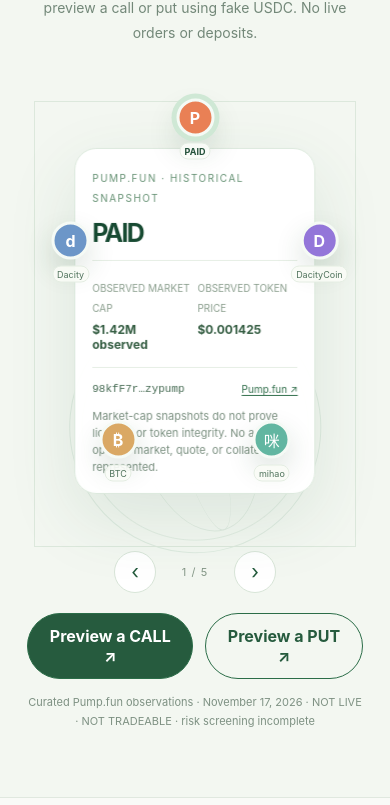
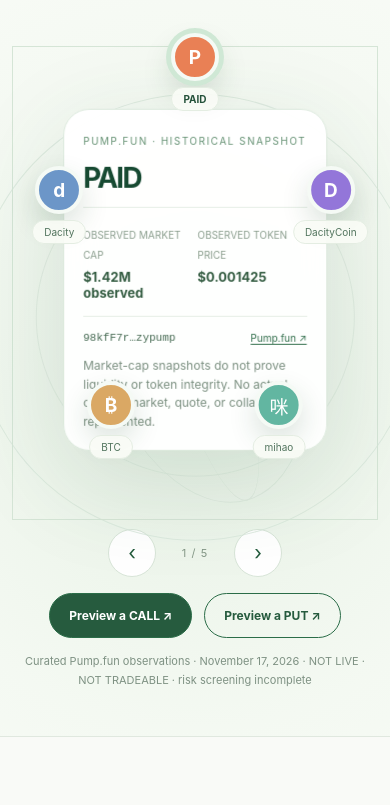
Before and after one commit to fableoptions/fableoptions, a website: page web/index.html in a window 390 px wide. Shown: the part 291-1096 px from the top of the page. Drawn offline with Linux system fonts and the light colour scheme.

Commit message:
Scale globe, token avatars, and center card for fullscreen main hero

```diff
--- a/web/orbit.css
+++ b/web/orbit.css
@@ -43,3 +43,44 @@
 @media(max-width:720px){.orbit-stage{height:435px}.orbit-frame{inset:7% 2% 0}.orbit-card{width:min(360px,62%);padding:20px}.orbit-card h3{font-size:30px}.orbit-token-symbol{width:44px;height:44px;font-size:18px}.orbit-token-name{font-size:10px}}
 @media(max-width:500px){.orbit-stage{height:480px}.orbit-card{top:53%;width:72%;padding:17px}.orbit-card h3{font-size:25px}.orbit-card-grid strong{font-size:12px}.orbit-card-grid{gap:5px}.orbit-token{min-width:55px}.orbit-token-symbol{width:38px;height:38px;font-size:16px}.orbit-token-name{font-size:9px;padding:2px 4px}.orbit-actions button{padding:12px 15px}}
 @media(prefers-reduced-motion:reduce){.orbit-token{transition:none}.orbit-card-switch{animation:none}}
+
+/* Homepage-first orbit: the interactive selector is the primary hero, not a background widget. */
+main > .orbit-section:first-child{padding:42px max(3vw,22px) 62px;min-height:calc(100svh - 78px);border-top:0;background:radial-gradient(circle at 50% 66%,#e8f2e6 0%,#f4f9f2 48%,#fafcf8 90%)}
+main > .orbit-section:first-child .orbit-intro{max-width:1050px;margin:0 auto 8px}
+main > .orbit-section:first-child .orbit-intro .kicker{font-size:11px;color:#558768}
+main > .orbit-section:first-child .orbit-intro h2{font-family:Inter,ui-sans-serif,-apple-system,BlinkMacSystemFont,"Segoe UI",sans-serif;font-size:clamp(48px,6vw,94px);line-height:1;letter-spacing:-.075em;font-weight:610;margin:18px 0 14px}
+main > .orbit-section:first-child .orbit-intro h2 em{font-family:Georgia,serif;color:#548b69;font-weight:400;letter-spacing:-.05em}
+main > .orbit-section:first-child .orbit-intro p{font-size:clamp(13px,1.15vw,16px);max-width:730px;line-height:1.5}
+main > .orbit-section:first-child .orbit-stage{width:100%;max-width:1280px;height:clamp(590px,62vw,760px)}
+main > .orbit-section:first-child .orbit-frame{inset:3% 7% 1%;border-color:#d5e5d6}
+main > .orbit-section:first-child .orbit-sphere{width:min(94%,940px);top:58%;opacity:.75;background:repeating-radial-gradient(ellipse at center,transparent 0,transparent 78px,#dbe8dc 79px,transparent 80px)}
+main > .orbit-section:first-child .orbit-card{width:min(480px,44%);top:51%;padding:34px 36px;border-radius:26px;box-shadow:0 30px 105px #275d3d24}
+main > .orbit-section:first-child .orbit-card h3{font-size:clamp(34px,3.5vw,55px)}
+main > .orbit-section:first-child .orbit-card-grid strong{font-size:19px}
+main > .orbit-section:first-child .orbit-card p{font-size:12px}
+main > .orbit-section:first-child .orbit-token-symbol{width:76px;height:76px;font-size:30px;border-width:4px}
+main > .orbit-section:first-child .orbit-token-name{font-size:13px;padding:5px 11px}
+main > .orbit-section:first-child .orbit-controls{margin:4px auto 16px}
+main > .orbit-section:first-child .orbit-controls button{width:48px;height:48px}
+main > .orbit-section:first-child .orbit-actions button{padding:17px 30px;font-size:14px}
+main > .orbit-section:first-child .orbit-smallprint{max-width:790px}
+@media(max-width:800px){
+main > .orbit-section:first-child{padding:37px 3vw 48px;min-height:0}
+main > .orbit-section:first-child .orbit-stage{height:580px}
+main > .orbit-section:first-child .orbit-card{width:min(410px,60%);padding:23px;top:51%}
+main > .orbit-section:first-child .orbit-token-symbol{width:58px;height:58px;font-size:24px}
+main > .orbit-section:first-child .orbit-token-name{font-size:11px}
+}
+@media(max-width:540px){
+main > .orbit-section:first-child{padding:33px 12px 46px}
+main > .orbit-section:first-child .orbit-intro h2{font-size:clamp(42px,11vw,62px)}
+main > .orbit-section:first-child .orbit-stage{height:520px}
+main > .orbit-section:first-child .orbit-frame{inset:8% 0 1%}
+main > .orbit-section:first-child .orbit-sphere{width:122%;top:60%}
+main > .orbit-section:first-child .orbit-card{width:72%;top:53%;padding:19px}
+main > .orbit-section:first-child .orbit-card h3{font-size:28px}
+main > .orbit-section:first-child .orbit-card-grid strong{font-size:13px}
+main > .orbit-section:first-child .orbit-token-symbol{width:48px;height:48px;font-size:19px}
+main > .orbit-section:first-child .orbit-token-name{font-size:10px}
+main > .orbit-section:first-child .orbit-actions button{padding:14px 19px;font-size:12px}
+}
```
